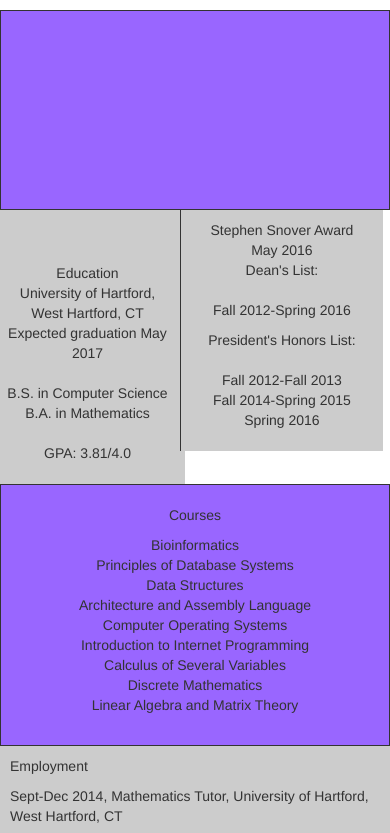
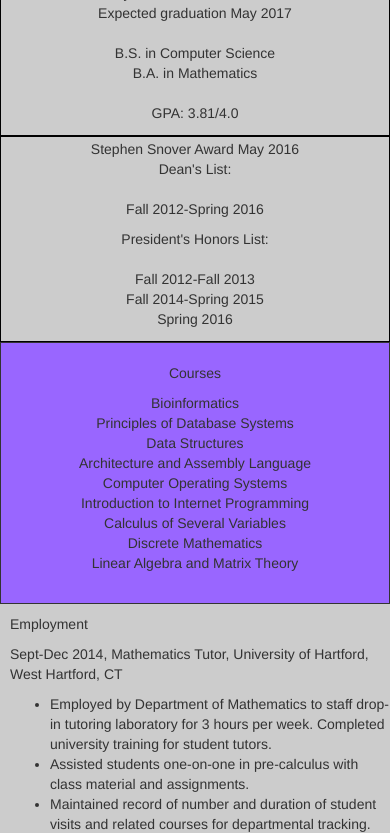
Before and after one commit to Wahyu019876677/dana-personal-website, a plain HTML site: page index.html in a window 390 px wide. Shown: the part 132-965 px from the top of the page. Drawn offline with nearby package versions, Linux system fonts and the light colour scheme.

Commit message:
edu and honors divs stack in mobile now

```diff
--- a/design.css
+++ b/design.css
@@ -23,7 +23,7 @@ img{
 footer{
 	text-align: center;
 	position: inherit;
-	padding: .7em;
+	padding: .7rem;
 	/*border: .1em solid;*/
 	background-color: #cccccc;
 }
@@ -41,7 +41,7 @@ a:hover{
 #classes{
 	text-align: center;
 	padding: 20px;
-	border: .1em solid;
+	border: .1rem solid;
 	background-color: #9966ff;
 }
 
@@ -49,30 +49,26 @@ a:hover{
 	text-align: center;
 	float: none;
 	padding: 20px;
-	border: .1em solid;
+	border: .1rem solid;
 	background-color: #9966ff;
 }
 
 #edu{
 	text-align: center;
-	display: inline-block;
-	width: 50%;
-	margin-left: -10px;
-	margin-right: -5px;
-	padding-top: 53px;
+	border: .1rem solid black;
+	padding: auto;
 	background-color: #cccccc;
-	padding-bottom: 11px;
+	padding-top: .2rem;
+	padding-bottom: .2rem;
 }
 
 #honors{
 	text-align: center;
-	display: inline-block;
-	width: 52%;
-	margin-right: -30px;
-	padding-top: 10px;
-	border-left: .1em solid;
+	border: .1rem solid black;
+	padding: auto;
 	background-color: #cccccc;
-	padding-bottom: 11px;
+	padding-top: .2rem;
+	padding-bottom: .2rem;
 }
 
 header{
@@ -80,7 +76,7 @@ header{
 }
 
 #school{
-	border: .1em solid;
+	border: .1rem solid;
 	padding: 15px;
 	margin-top: 10px;
 	background-color: #cccccc;
@@ -92,7 +88,7 @@ header{
 }
 
 #head{
-	border: .1em solid;
+	border: .1rem solid;
 	height: 200px;
 	background-color: #9966ff;
 }
--- a/index.html
+++ b/index.html
@@ -24,7 +24,7 @@
 					  <!--May move name and address back to below the nav bar for better display-->
 				      <a class="navbar-brand" href="#">
 				        Dana C. Ottaviani<br>
-				        <span id="home">6 Clock Shop Drive, Berlin, CT 06037</span>
+				        <!--<span id="home">6 Clock Shop Drive, Berlin, CT 06037</span>-->
 				      </a>
 				    </div>
 
@@ -53,25 +53,15 @@
 			</header>
 		</div>
 		<main>
-		<div id="head">
 
-			<!--<h1>
-				Dana C. Ottaviani <div class="me"><img src="images/LinkedIn photo.jpg" alt="photo of me"></div>
-			</h1>-->
-			<!--
-			<div>
-				<a href="tel:+8607974288" alt="(860) 797-4288"><i class="fa fa-phone-square fa-1x" aria-hidden="true"></i><span class="label">Phone</span></a>
-				<a href="mailto:dottavian@hartford.edu" alt="dottavian@hartford.edu"><i class="fa fa-envelope fa-1x" aria-hidden="true"></i><span class="label">Email</span></a>
-				<a href="https://www.linkedin.com/in/dana-ottaviani-672557b5" alt="My LinkedIn Profile" target="_blank"><i class="fa fa-linkedin-square fa-1x" aria-hidden="true"></i><span class="label">LinkedIn</span></a>
-				<a href="https://github.com/Dana94" alt="My GitHub Profile" target="_blank"><i class="fa fa-github fa-1x" aria-hidden="true"></i><span class="label">GitHub</span></a>
-			</div>-->
-			</div>
 			<div class="container-fluid">
 				<div class="row">
-					<div id="edu" class="col-xs-12 col-sm-6">Education<br>
+					<div id="edu" class="col-xs-12 col-sm-6">
+						Education<br>
 						<p>University of Hartford, West Hartford, CT<br>Expected graduation May 2017<br><br>B.S. in Computer Science<br>B.A. in Mathematics<br><br>GPA: 3.81/4.0</p>
 					</div>
-					<div id="honors" class="col-xs-12 col-sm-6">Stephen Snover Award May 2016<br>
+					<div id="honors" class="col-xs-12 col-sm-6">
+						Stephen Snover Award May 2016<br>
 						<p>Dean's List:<br><br>Fall 2012-Spring 2016</p>
 						<p>President's Honors List:<br><br>Fall 2012-Fall 2013<br>Fall 2014-Spring 2015<br>Spring 2016</p>
 					</div>
```
